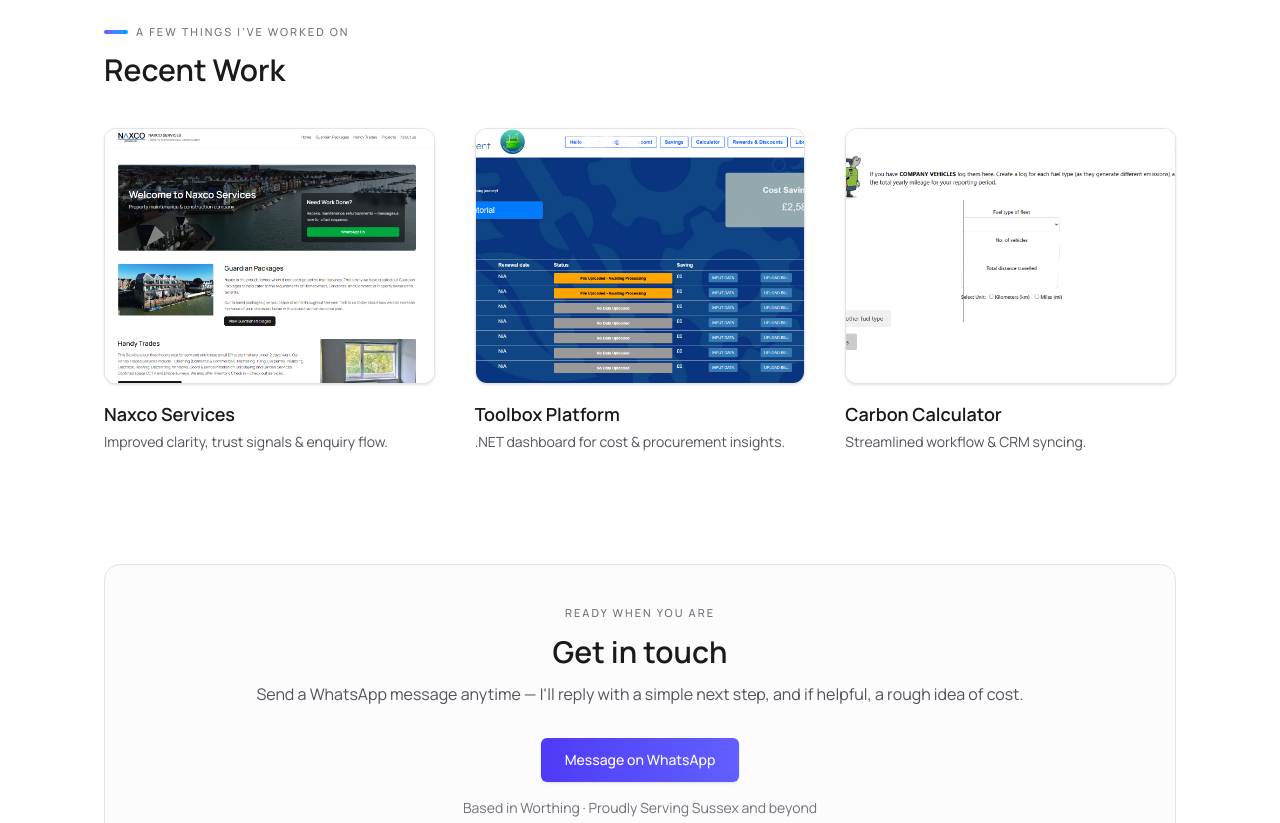
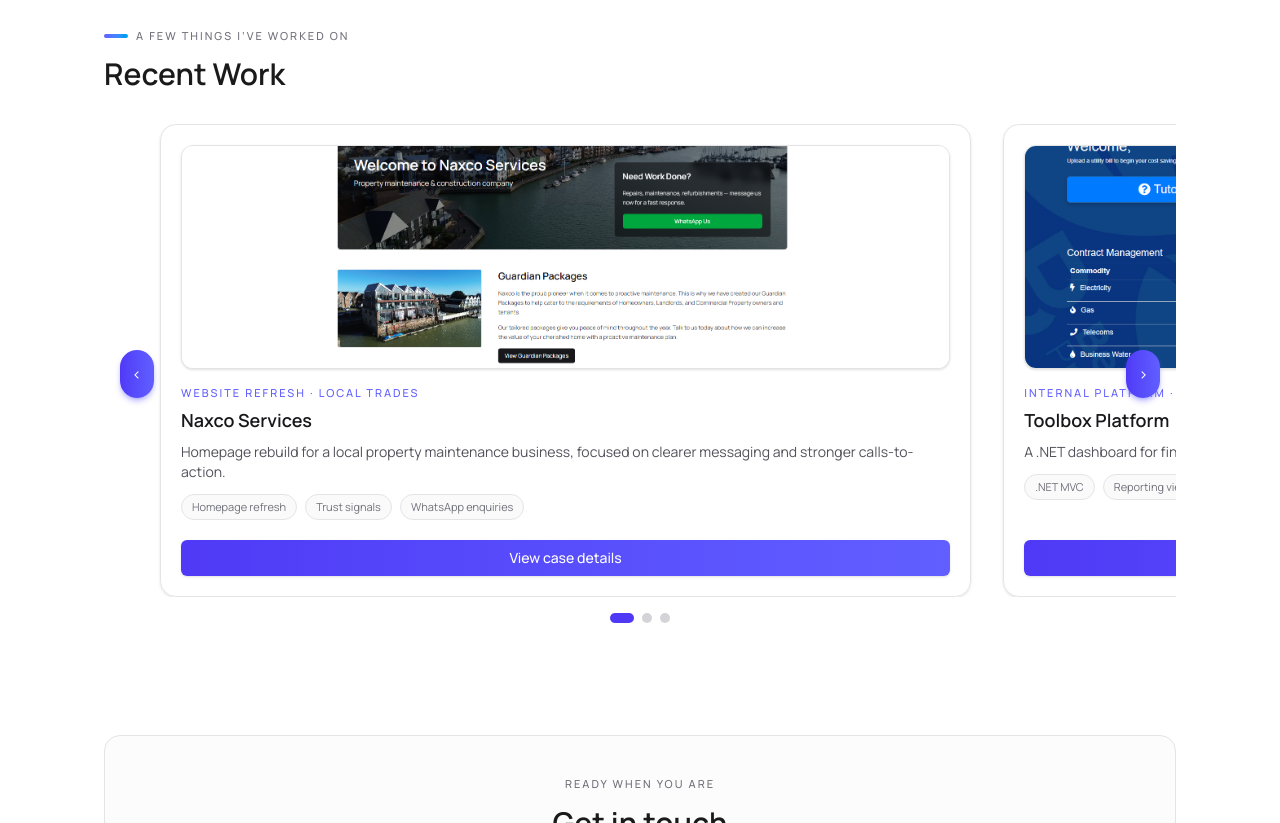
Before and after one commit to finnjefferis/jss, a Next.js app: page / in a window 1280 px wide. Shown: the part 1920-2743 px from the top of the page. Built offline with nearby package versions, Linux system fonts and the light colour scheme.

Commit message:
updaed recent work section :D

```diff
--- a/src/app/page.tsx
+++ b/src/app/page.tsx
@@ -93,21 +93,17 @@ export default function Page() {
     </div>
 
     <div className="mt-6 flex flex-col items-start gap-3 md:mt-0 md:items-end">
-
       <a
         href="https://wa.me/447887034503?text=Hi%20Finn%2C%20I’d%20like%20a%20Web%20Presence%20Audit.%20Here’s%20my%20website%20and%20social%20links%3A"
         className="inline-flex items-center justify-center rounded-lg bg-white px-5 py-2.5 text-sm font-semibold text-indigo-700 shadow-md shadow-indigo-900/20 transition hover:bg-indigo-50"
       >
         Book a free web presence audit
       </a>
-
     </div>
   </div>
 
   {/* Social first, then websites */}
   <div className="grid grid-cols-1 gap-6 md:grid-cols-2">
-
-    {/* Social Media Management */}
     {/* Social Media Management */}
     <div className="group flex flex-col rounded-2xl border border-zinc-200 bg-white p-6 shadow-sm transition hover:-translate-y-1 hover:shadow-lg">
       <div className="mb-3 flex items-center gap-3">
@@ -163,17 +159,15 @@ export default function Page() {
 
       <a
         href="https://wa.me/447887034503?text=Hi%20Finn%2C%20I’m%20interested%20in%20Social%20Media%20Management.%20Can%20you%20tell%20me%20what%20you’d%20suggest%20for%20my%20business%3F"
-    className="mt-4 inline-flex w-full items-center justify-center rounded-lg bg-gradient-to-r from-indigo-600 to-indigo-500 px-5 py-2.5 text-sm font-semibold text-white shadow-md transition hover:from-indigo-700 hover:to-indigo-600"
+        className="mt-5 inline-flex w-full items-center justify-center rounded-lg bg-gradient-to-r from-indigo-600 to-indigo-500 px-5 py-2.5 text-sm font-semibold text-white shadow-md transition hover:from-indigo-700 hover:to-indigo-600"
       >
         Talk to me about socials
       </a>
     </div>
 
-
-
     {/* Website builds */}
-    <div className="space-y-4 rounded-2xl border border-zinc-200 bg-white p-6 shadow-sm">
-      <div className="mb-1 flex items-center gap-3">
+    <div className="group flex flex-col rounded-2xl border border-zinc-200 bg-white p-6 shadow-sm transition hover:-translate-y-1 hover:shadow-lg">
+      <div className="mb-3 flex items-center gap-3">
         <div className="flex h-10 w-10 items-center justify-center rounded-xl bg-indigo-50 text-indigo-600">
           <Globe className="h-5 w-5" />
         </div>
@@ -192,7 +186,7 @@ export default function Page() {
         trustworthy and how to contact you.
       </p>
 
-      <div className="mt-3 grid grid-cols-1 gap-3 text-sm text-zinc-600">
+      <div className="mt-4 grid grid-cols-1 gap-3 text-sm text-zinc-600">
         <div className="rounded-xl border border-zinc-100 bg-zinc-50/70 p-3">
           <p className="text-xs font-semibold uppercase tracking-[0.16em] text-zinc-500">
             Website Refresh
@@ -220,9 +214,11 @@ export default function Page() {
         </div>
       </div>
 
+      <div className="flex-1" />
+
       <a
         href="https://wa.me/447887034503?text=Hi%20Finn%2C%20I’m%20thinking%20about%20a%20new%20website.%20Can%20you%20advise%20whether%20I%20need%20a%20refresh%20or%20a%20full%20build%3F"
-        className="mt-4 inline-flex w-full items-center justify-center rounded-lg bg-gradient-to-r from-indigo-600 to-indigo-500 px-5 py-2.5 text-sm font-semibold text-white shadow-md transition hover:from-indigo-700 hover:to-indigo-600"
+        className="mt-5 inline-flex w-full items-center justify-center rounded-lg bg-gradient-to-r from-indigo-600 to-indigo-500 px-5 py-2.5 text-sm font-semibold text-white shadow-md transition hover:from-indigo-700 hover:to-indigo-600"
       >
         Ask what kind of site I need
       </a>
@@ -230,10 +226,10 @@ export default function Page() {
   </div>
 
   {/* Ongoing care – attached to hosted sites */}
-  <div className="mt-10 rounded-2xl border border-indigo-100 bg-indigo-50/70 p-5 shadow-md shadow-indigo-100">
+  <div className="mt-12 rounded-2xl border border-indigo-100 bg-indigo-50 p-5 shadow-sm shadow-indigo-100">
     {/* Heading + explainer */}
     <div className="flex items-start gap-3">
-    <div className="mt-1 flex h-8 w-8 shrink-0 items-center justify-center rounded-full bg-indigo-600 text-white">
+      <div className="mt-1 flex h-10 w-10 shrink-0 items-center justify-center rounded-full bg-indigo-600 text-white">
         <Wrench className="h-4 w-4" />
       </div>
 
@@ -303,8 +299,6 @@ export default function Page() {
       Find the right care plan
     </a>
   </div>
-
-
 </section>
 
 
@@ -470,11 +464,113 @@ function currentPairTo(seq: WordPair[], idx: number) {
   return seq[idx] ? seq[idx].to : '';
 }
 
+type ProjectKey = "naxco" | "carbon" | "toolbox" | null;
 
-type ProjectKey = "naxco" | "carbon" | "toolbox" | null;
 
 function RecentWorkSection() {
   const [activeProject, setActiveProject] = useState<ProjectKey>(null);
+
+  const projects: {
+    key: Exclude<ProjectKey, null>;
+    title: string;
+    role: string;
+    summary: string;
+    image: string;
+    alt: string;
+    tags: string[];
+  }[] = [
+    {
+      key: "naxco",
+      title: "Naxco Services",
+      role: "Website refresh · Local trades",
+      summary:
+        "Homepage rebuild for a local property maintenance business, focused on clearer messaging and stronger calls-to-action.",
+      image: "/naxco1.png",
+      alt: "Naxco Services website",
+      tags: ["Homepage refresh", "Trust signals", "WhatsApp enquiries"],
+    },
+    {
+      key: "toolbox",
+      title: "Toolbox Platform",
+      role: "Internal platform · Procurement",
+      summary:
+        "A .NET dashboard for finance and procurement teams to track cost savings and supplier performance in one place.",
+      image: "/gtoolbox.png",
+      alt: "Toolbox platform dashboard",
+      tags: [".NET MVC", "Reporting views", "Cost savings"],
+    },
+    {
+      key: "carbon",
+      title: "Carbon Calculator",
+      role: "Web app · Sustainability",
+      summary:
+        "A web application for generating carbon reports from activity data and syncing results into the client’s CRM.",
+      image: "/calc.png",
+      alt: "Carbon calculator application",
+      tags: ["Guided form flow", "PDF reports", "CRM syncing"],
+    },
+  ];
+
+  const [activeIndex, setActiveIndex] = useState(0);
+
+  // width of each slide as % of viewport width
+  // 100 on mobile, ~85 on desktop so the next card peeks
+  const [slideWidth, setSlideWidth] = useState(100);
+
+  useEffect(() => {
+    const update = () => {
+      if (window.innerWidth >= 1024) {
+        setSlideWidth(85); // show next card peeking
+      } else {
+        setSlideWidth(100); // full-width on mobile/tablet
+      }
+    };
+
+    update();
+    window.addEventListener("resize", update);
+    return () => window.removeEventListener("resize", update);
+  }, []);
+
+  // swipe state
+  const touchStartX = useRef<number | null>(null);
+  const touchEndX = useRef<number | null>(null);
+
+  const goTo = (index: number) => {
+    const total = projects.length;
+    const normalised = ((index % total) + total) % total;
+    setActiveIndex(normalised);
+  };
+
+  const goNext = () => goTo(activeIndex + 1);
+  const goPrev = () => goTo(activeIndex - 1);
+
+  const handleTouchStart = (e: React.TouchEvent<HTMLDivElement>) => {
+    touchStartX.current = e.touches[0].clientX;
+    touchEndX.current = null;
+  };
+
+  const handleTouchMove = (e: React.TouchEvent<HTMLDivElement>) => {
+    touchEndX.current = e.touches[0].clientX;
+  };
+
+  const handleTouchEnd = () => {
+    if (touchStartX.current === null || touchEndX.current === null) return;
+    const delta = touchStartX.current - touchEndX.current;
+    const threshold = 40;
+    if (Math.abs(delta) > threshold) {
+      if (delta > 0) {
+        goNext(); // swipe left
+      } else {
+        goPrev(); // swipe right
+      }
+    }
+    touchStartX.current = null;
+    touchEndX.current = null;
+  };
+
+
+const offset = activeIndex * slideWidth;
+
 
   return (
     <section id="recent-work" className="mb-24 md:mb-28">
@@ -485,69 +581,130 @@ function RecentWorkSection() {
         </p>
       </div>
 
-      <h3 className="mb-8 text-2xl font-semibold md:mb-10 md:text-3xl">
+      <h3 className="mb-6 text-2xl font-semibold md:mb-8 md:text-3xl">
         Recent Work
       </h3>
 
-      <div className="grid grid-cols-1 gap-10 md:grid-cols-3">
-        {/* Naxco */}
+      <div className="relative">
+        {/* Prev / Next buttons (desktop) */}
+        <button
+          type="button"
+          onClick={goPrev}
+          className="pointer-events-auto absolute left-4 top-1/2 z-10 hidden -translate-y-1/2 items-center justify-center rounded-full bg-gradient-to-r from-indigo-600 to-indigo-500 p-3 text-base text-white shadow-md shadow-indigo-500/40 transition hover:from-indigo-700 hover:to-indigo-600 md:flex"
+          aria-label="Previous project"
+        >
+          ‹
+        </button>
+
+        <button
+          type="button"
+          onClick={goNext}
+          className="pointer-events-auto absolute right-4 top-1/2 z-10 hidden -translate-y-1/2 items-center justify-center rounded-full bg-gradient-to-r from-indigo-600 to-indigo-500 p-3 text-base text-white shadow-md shadow-indigo-500/40 transition hover:from-indigo-700 hover:to-indigo-600 md:flex"
+          aria-label="Next project"
+        >
+          ›
+        </button>
+
+        {/* Viewport */}
+        <div
+          className="overflow-hidden px-1 sm:px-2 md:px-6 lg:px-10"
+          onTouchStart={handleTouchStart}
+          onTouchMove={handleTouchMove}
+          onTouchEnd={handleTouchEnd}
+        >
+          {/* Track */}
+          <div
+            className="flex"
+            style={{
+              transition: "transform 650ms cubic-bezier(.22,.61,.36,1)",
+              transform: `translateX(-${offset}%)`,
+            }}
+          >
+            {projects.map((project) => (
+              <div
+                key={project.key}
+                // IMPORTANT: build className as a single deterministic string
+                className={[
+                  "w-full",
+                  "flex-shrink-0",
+                  "px-1",
+                  "sm:px-2",
+                  "md:px-4",
+                ].join(" ")}
+                style={{
+                  minWidth: `${slideWidth}%`,
+                  maxWidth: `${slideWidth}%`,
+                }}
+              >
                 <article
-          className="group cursor-pointer"
-          onClick={() => setActiveProject("naxco")}
+                  className="group flex h-full cursor-pointer flex-col rounded-2xl border border-zinc-200 bg-white/90 p-4 shadow-sm ring-0 transition hover:-translate-y-1 hover:shadow-md hover:ring-1 hover:ring-indigo-100 md:p-5"
+                  onClick={() => setActiveProject(project.key)}
                 >
-          <div className="relative mb-4 h-64 w-full overflow-hidden rounded-xl border border-zinc-200 bg-zinc-50 shadow-sm transition group-hover:-translate-y-1 group-hover:shadow-md">
-            <Image src="/naxco1.png" alt="Naxco" fill className="object-cover" />
-            <div className="absolute inset-0 bg-gradient-to-t from-black/40 via-black/5 to-transparent opacity-0 transition group-hover:opacity-100" />
+                  <div className="relative mb-4 h-52 w-full overflow-hidden rounded-xl border border-zinc-200 bg-zinc-50 shadow-sm md:h-56">
+                    <Image
+                      src={project.image}
+                      alt={project.alt}
+                      fill
+                      className="object-cover transition duration-500 group-hover:scale-[1.02]"
+                    />
+                    <div className="pointer-events-none absolute inset-0 bg-gradient-to-t from-black/35 via-black/5 to-transparent opacity-0 transition group-hover:opacity-100" />
                   </div>
-          <h4 className="text-lg font-semibold text-zinc-900">Naxco Services</h4>
-          <p className="mt-1 text-sm text-zinc-600">
-            Improved clarity, trust signals & enquiry flow.
+
+                  <p className="text-[11px] font-medium uppercase tracking-[0.18em] text-indigo-500">
+                    {project.role}
                   </p>
+                  <h4 className="mt-1 text-lg font-semibold text-zinc-900">
+                    {project.title}
+                  </h4>
+                  <p className="mt-2 text-sm text-zinc-600">
+                    {project.summary}
+                  </p>
+
+                  <div className="mt-3 flex flex-wrap gap-2 text-[11px] text-zinc-500">
+                    {project.tags.map((tag) => (
+                      <span
+                        key={tag}
+                        className="rounded-full border border-zinc-200 bg-zinc-50 px-2.5 py-1"
+                      >
+                        {tag}
+                      </span>
+                    ))}
+                  </div>
+
+                  <div className="flex-1" />
+
+                  <button
+                    type="button"
+                    onClick={(e) => {
+                      e.stopPropagation();
+                      setActiveProject(project.key);
+                    }}
+                    className="mt-5 inline-flex w-full items-center justify-center rounded-md bg-gradient-to-r from-indigo-600 to-indigo-500 px-4 py-2 text-sm font-medium text-white shadow-sm transition hover:from-indigo-700 hover:to-indigo-600"
+                  >
+                    View case details
+                  </button>
                 </article>
-     <article
-          className="group cursor-pointer"
-          onClick={() => setActiveProject("toolbox")}
-        >
-          <div className="relative mb-4 h-64 w-full overflow-hidden rounded-xl border border-zinc-200 bg-zinc-50 shadow-sm transition group-hover:-translate-y-1 group-hover:shadow-md">
-            <Image
-              src="/gtoolbox.png"
-              alt="Toolbox"
-              fill
-              className="object-cover"
+              </div>
+            ))}
+          </div>
+        </div>
+
+        {/* Dots */}
+        <div className="mt-4 flex justify-center gap-2">
+          {projects.map((project, index) => (
+            <button
+              key={project.key}
+              type="button"
+              onClick={() => goTo(index)}
+              className={`h-2.5 rounded-full transition-all ${
+                index === activeIndex
+                  ? "w-6 bg-indigo-600"
+                  : "w-2.5 bg-zinc-300 hover:bg-zinc-400"
+              }`}
+              aria-label={`Go to ${project.title}`}
             />
-            <div className="absolute inset-0 bg-gradient-to-t from-black/40 via-black/5 to-transparent opacity-0 transition group-hover:opacity-100" />
+          ))}
         </div>
-          <h4 className="text-lg font-semibold text-zinc-900">
-            Toolbox Platform
-          </h4>
-          <p className="mt-1 text-sm text-zinc-600">
-            .NET dashboard for cost & procurement insights.
-          </p>
-        </article>
-        {/* Carbon Calculator */}
-        <article
-          className="group cursor-pointer"
-          onClick={() => setActiveProject("carbon")}
-        >
-          <div className="relative mb-4 h-64 w-full overflow-hidden rounded-xl border border-zinc-200 bg-zinc-50 shadow-sm transition group-hover:-translate-y-1 group-hover:shadow-md">
-            <Image
-              src="/calc.png"
-              alt="Carbon Calculator"
-              fill
-              className="object-cover"
-            />
-            <div className="absolute inset-0 bg-gradient-to-t from-black/40 via-black/5 to-transparent opacity-0 transition group-hover:opacity-100" />
-          </div>
-          <h4 className="text-lg font-semibold text-zinc-900">
-            Carbon Calculator
-          </h4>
-          <p className="mt-1 text-sm text-zinc-600">
-            Streamlined workflow & CRM syncing.
-          </p>
-        </article>
-
-        {/* Toolbox */}
-
       </div>
 
       {/* Modals */}
@@ -583,8 +740,8 @@ function RecentWorkSection() {
               Toolbox Platform
             </h3>
             <p className="text-sm text-zinc-600">
-              A .NET dashboard used by procurement teams to monitor cost savings
-              and supplier performance in one place.
+              A .NET dashboard used by procurement teams to monitor cost
+              savings and supplier performance in one place.
             </p>
             <ul className="list-disc space-y-1 pl-5 text-sm text-zinc-600">
               <li>Live cost saving summaries by supplier and category.</li>
@@ -597,6 +754,7 @@ function RecentWorkSection() {
     </section>
   );
 }
+
 
 type ProjectModalProps = {
   onClose: () => void;
@@ -611,10 +769,13 @@ function ProjectModal({ onClose, children }: ProjectModalProps) {
         onClick={onClose}
         aria-hidden="true"
       />
-      <div className="relative z-10 w-full max-w-3xl rounded-2xl border border-zinc-200 bg-white p-6 shadow-xl md:p-8">
+      <div className="relative z-10 w-full max-w-3xl overflow-hidden rounded-2xl border border-zinc-200 bg-white shadow-xl">
+        {/* subtle top accent bar */}
+        <div className="h-1 w-full bg-gradient-to-r from-indigo-500 via-sky-500 to-indigo-500" />
+        <div className="relative p-6 md:p-8">
           <button
             onClick={onClose}
-          className="absolute right-4 top-4 rounded-full border border-zinc-200 bg-white/80 p-1 text-xs text-zinc-500 hover:bg-zinc-50"
+            className="absolute right-4 top-4 rounded-full border border-zinc-200 bg-white/80 p-1 text-xs text-zinc-500 shadow-sm transition hover:bg-zinc-50"
             aria-label="Close"
           >
             ✕
@@ -622,8 +783,10 @@ function ProjectModal({ onClose, children }: ProjectModalProps) {
           {children}
         </div>
       </div>
+    </div>
   );
 }
+
 function NaxcoModalContent() {
   return (
     <div className="space-y-6">
```
Lines whose indentation alone changed are shown as unchanged.
